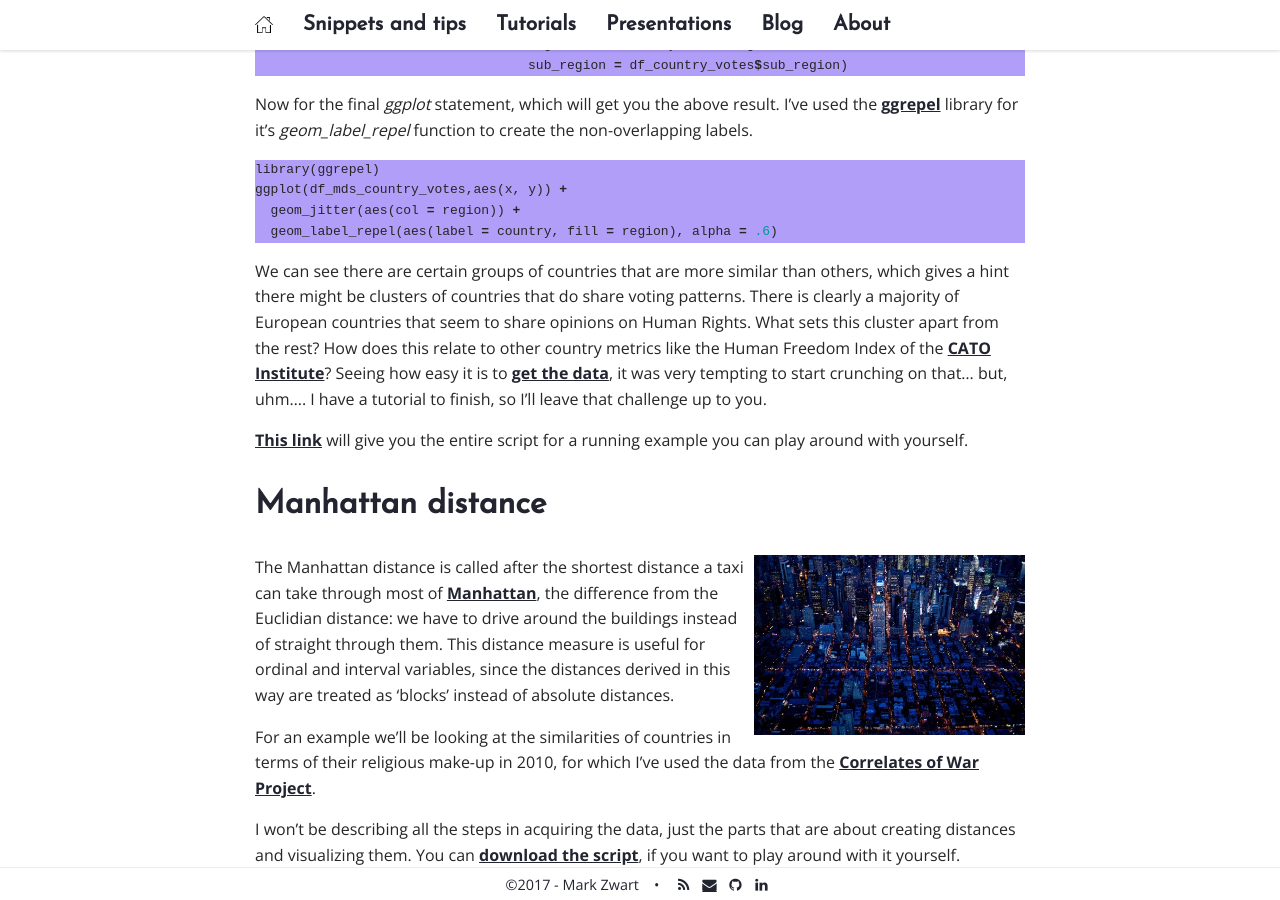
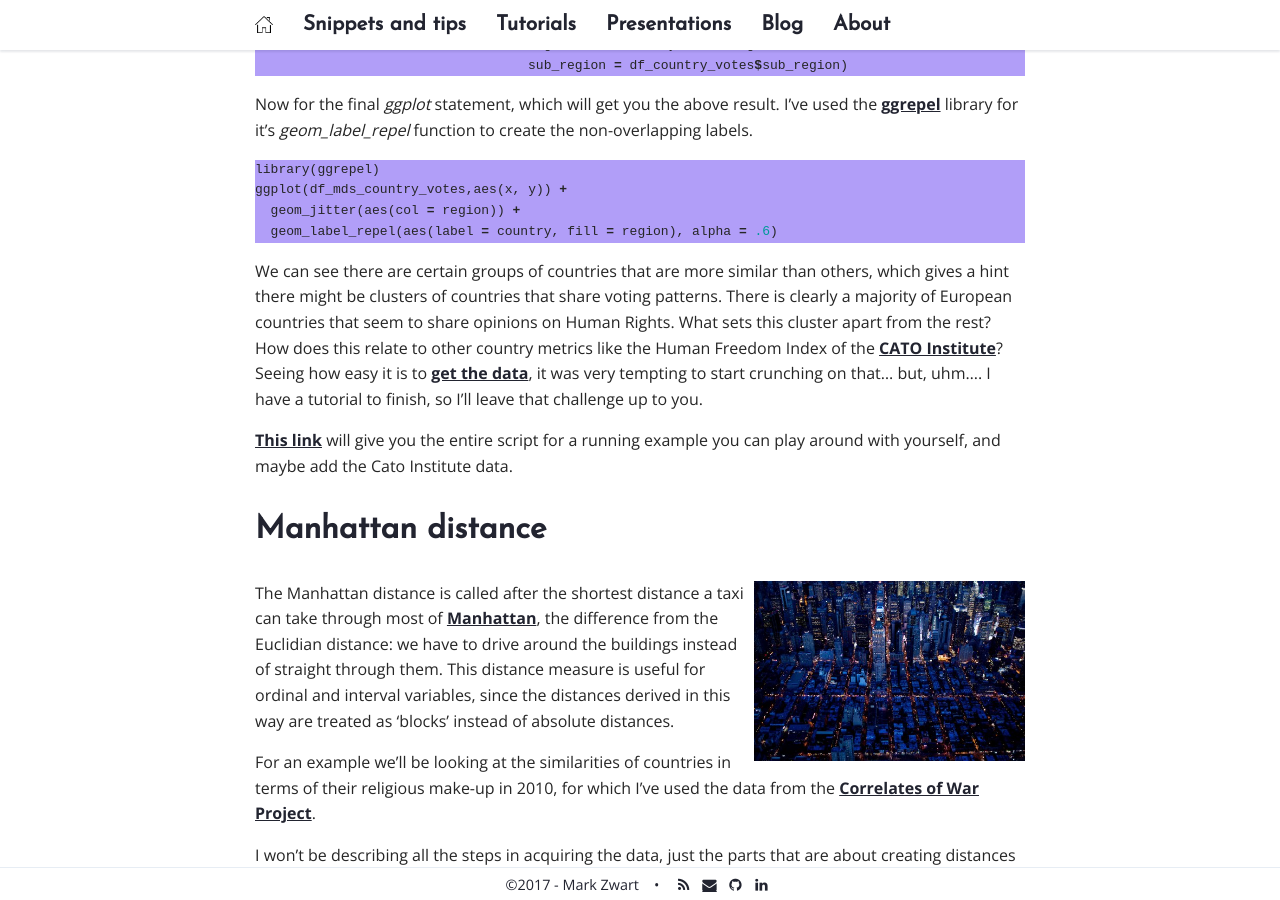
Before and after one commit to mark-me/mark-me.github.io, a Jekyll site: the page built from _pages/tutorials/distance-measures/distance-measures.md, in a window 1280 px wide and 900 px high, scrolled down 2554 px. Built offline with Jekyll 4.4.1, drawn with Linux system fonts in a browser that asks for light colours; nearby versions of some CDN libraries; comment, search, counter and statistics services are not loaded.

Commit message:
Update distance-measures.md

````diff
--- a/_pages/tutorials/distance-measures/distance-measures.md
+++ b/_pages/tutorials/distance-measures/distance-measures.md
@@ -82,9 +82,9 @@ ggplot(df_mds_country_votes,aes(x, y)) +
   geom_jitter(aes(col = region)) +
   geom_label_repel(aes(label = country, fill = region), alpha = .6)
 ```
-We can see there are certain groups of countries that are more similar than others, which gives a hint there might be clusters of countries that do share voting patterns. There is clearly a majority of European countries that seem to share opinions on Human Rights. What sets this cluster apart from the rest? How does this relate to other country metrics like the Human Freedom Index of the [CATO Institute](https://www.cato.org/support)? Seeing how easy it is to [get the data](https://www.cato.org/human-freedom-index), it was very tempting to start crunching on that... but, uhm.... I have a tutorial to finish, so I'll leave that challenge up to you.
+We can see there are certain groups of countries that are more similar than others, which gives a hint there might be clusters of countries that share voting patterns. There is clearly a majority of European countries that seem to share opinions on Human Rights. What sets this cluster apart from the rest? How does this relate to other country metrics like the Human Freedom Index of the [CATO Institute](https://www.cato.org/support)? Seeing how easy it is to [get the data](https://www.cato.org/human-freedom-index), it was very tempting to start crunching on that... but, uhm.... I have a tutorial to finish, so I'll leave that challenge up to you.
 
-[This link](https://raw.githubusercontent.com/mark-me/mark-me.github.io/master/_pages/tutorials/distance-measures/jaccard-distance.R) will give you the entire script for a running example you can play around with yourself.
+[This link](https://raw.githubusercontent.com/mark-me/mark-me.github.io/master/_pages/tutorials/distance-measures/jaccard-distance.R) will give you the entire script for a running example you can play around with yourself, and maybe add the Cato Institute data.
 
 # Manhattan distance
 
````
